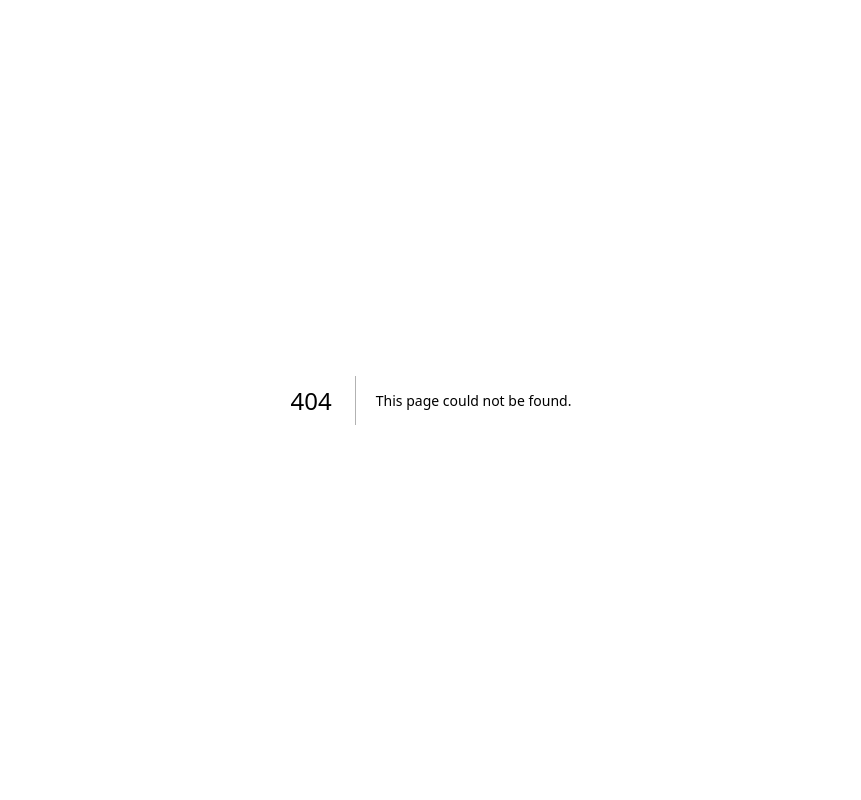
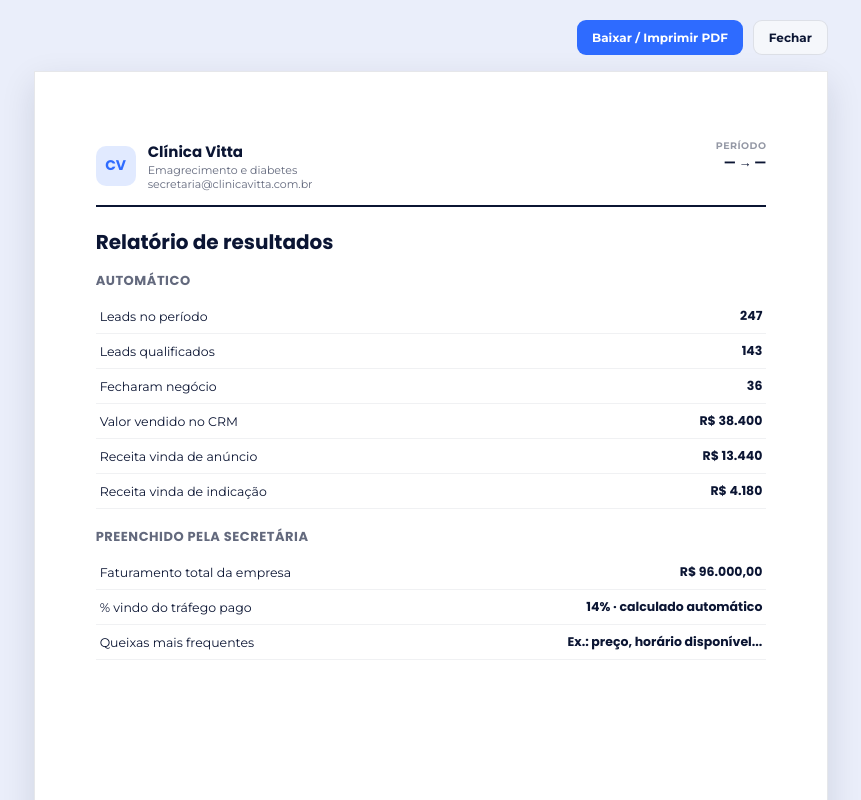
Before and after one commit to thaynaraaraujosc/CRM-AZUZ, a Next.js app: page /relatorio-pdf in a window 1280 px wide. Before the commit this address had no page. Shown: the top 800 px of the page, without its empty margins (209-1070 px from the left). Built offline with nearby package versions, Linux system fonts and the light colour scheme.

Commit message:
Relatórios: período vira editável com calendário (qualquer data), remove custo por venda, renomeia receita de tráfego pago pra anúncio e adiciona receita de indicação; Gerar PDF abre página A4 pronta pra imprimir/baixar com cabeçalho da clínica e rodapé AZUZ CRM

```diff
--- /dev/null
+++ b/src/app/relatorio-pdf/page.tsx
@@ -0,0 +1,278 @@
+"use client";
+
+import { Suspense } from "react";
+import { useSearchParams } from "next/navigation";
+
+import {
+  relatorioAutomatico,
+  relatorioManual,
+  workspace,
+} from "@/lib/data";
+
+const MESES = [
+  "jan", "fev", "mar", "abr", "mai", "jun",
+  "jul", "ago", "set", "out", "nov", "dez",
+];
+
+function formata(iso: string | null) {
+  if (!iso) return "—";
+  const [ano, mes, dia] = iso.split("-");
+  if (!ano || !mes || !dia) return iso;
+  return `${dia} ${MESES[Number(mes) - 1]} ${ano}`;
+}
+
+function marcaEmpresa(nome: string) {
+  return nome
+    .split(" ")
+    .filter(Boolean)
+    .slice(0, 2)
+    .map((p) => p[0])
+    .join("")
+    .toUpperCase();
+}
+
+export default function RelatorioPdfPage() {
+  return (
+    <Suspense fallback={null}>
+      <RelatorioPdfInner />
+    </Suspense>
+  );
+}
+
+function RelatorioPdfInner() {
+  const searchParams = useSearchParams();
+  const de = formata(searchParams.get("de"));
+  const ate = formata(searchParams.get("ate"));
+
+  return (
+    <div className="pdf-screen">
+      <div className="pdf-toolbar">
+        <button type="button" className="btn primary" onClick={() => window.print()}>
+          Baixar / Imprimir PDF
+        </button>
+        <button type="button" className="btn ghost" onClick={() => window.close()}>
+          Fechar
+        </button>
+      </div>
+
+      <div className="pdf-page">
+        <header className="pdf-header">
+          <div className="pdf-brand">
+            <div className="pdf-mark">{marcaEmpresa(workspace.name)}</div>
+            <div>
+              <p className="pdf-empresa">{workspace.name}</p>
+              <p className="pdf-segmento">{workspace.segment}</p>
+              <p className="pdf-email">{workspace.email}</p>
+            </div>
+          </div>
+          <div className="pdf-periodo">
+            <p className="l">Período</p>
+            <p className="v">
+              {de} → {ate}
+            </p>
+          </div>
+        </header>
+
+        <h1 className="pdf-titulo">Relatório de resultados</h1>
+
+        <section className="pdf-section">
+          <h2>Automático</h2>
+          <table className="pdf-table">
+            <tbody>
+              {relatorioAutomatico.map((stat) => (
+                <tr key={stat.label}>
+                  <td>{stat.label}</td>
+                  <td className="v">{stat.value}</td>
+                </tr>
+              ))}
+            </tbody>
+          </table>
+        </section>
+
+        <section className="pdf-section">
+          <h2>Preenchido pela secretária</h2>
+          <table className="pdf-table">
+            <tbody>
+              <tr>
+                <td>Faturamento total da empresa</td>
+                <td className="v">{relatorioManual.faturamento}</td>
+              </tr>
+              <tr>
+                <td>% vindo do tráfego pago</td>
+                <td className="v">{relatorioManual.percentualPago}</td>
+              </tr>
+              <tr>
+                <td>Queixas mais frequentes</td>
+                <td className="v">{relatorioManual.queixasPlaceholder}</td>
+              </tr>
+            </tbody>
+          </table>
+        </section>
+
+        <footer className="pdf-footer">AZUZ CRM</footer>
+      </div>
+
+      <style>{`
+        .pdf-screen {
+          min-height: 100vh;
+          background: var(--navy-raised-2);
+          display: flex;
+          flex-direction: column;
+          align-items: center;
+          padding: 20px 16px 60px;
+        }
+
+        .pdf-toolbar {
+          width: 100%;
+          max-width: 210mm;
+          display: flex;
+          gap: 10px;
+          justify-content: flex-end;
+          margin-bottom: 16px;
+        }
+
+        .pdf-page {
+          width: 210mm;
+          min-height: 297mm;
+          max-width: 100%;
+          background: var(--white);
+          border: 1px solid var(--line);
+          box-shadow: 0 12px 32px rgba(11, 21, 51, 0.12);
+          padding: 18mm 16mm;
+          display: flex;
+          flex-direction: column;
+        }
+
+        .pdf-header {
+          display: flex;
+          align-items: flex-start;
+          justify-content: space-between;
+          gap: 16px;
+          padding-bottom: 14px;
+          border-bottom: 2px solid var(--ink);
+        }
+
+        .pdf-brand {
+          display: flex;
+          align-items: center;
+          gap: 12px;
+        }
+
+        .pdf-mark {
+          width: 40px;
+          height: 40px;
+          border-radius: 10px;
+          background: var(--blue-soft);
+          color: var(--blue);
+          display: flex;
+          align-items: center;
+          justify-content: center;
+          font-family: var(--display);
+          font-weight: 700;
+          font-size: 14px;
+          flex: 0 0 auto;
+        }
+
+        .pdf-empresa {
+          font-family: var(--display);
+          font-weight: 700;
+          font-size: 15px;
+        }
+
+        .pdf-segmento,
+        .pdf-email {
+          font-size: 11px;
+          color: var(--text-muted);
+        }
+
+        .pdf-periodo {
+          text-align: right;
+        }
+
+        .pdf-periodo .l {
+          font-size: 9.5px;
+          font-weight: 700;
+          letter-spacing: 0.05em;
+          text-transform: uppercase;
+          color: var(--text-faint);
+        }
+
+        .pdf-periodo .v {
+          font-family: var(--display);
+          font-weight: 700;
+          font-size: 13px;
+          margin-top: 2px;
+        }
+
+        .pdf-titulo {
+          font-family: var(--display);
+          font-weight: 700;
+          font-size: 20px;
+          margin: 20px 0 14px;
+        }
+
+        .pdf-section {
+          margin-bottom: 18px;
+        }
+
+        .pdf-section h2 {
+          font-family: var(--display);
+          font-weight: 700;
+          font-size: 13px;
+          margin-bottom: 8px;
+          text-transform: uppercase;
+          letter-spacing: 0.04em;
+          color: var(--text-muted);
+        }
+
+        .pdf-table {
+          width: 100%;
+          border-collapse: collapse;
+        }
+
+        .pdf-table td {
+          padding: 8px 4px;
+          border-bottom: 1px solid var(--line-soft);
+          font-size: 12.5px;
+        }
+
+        .pdf-table td.v {
+          text-align: right;
+          font-family: var(--display);
+          font-weight: 700;
+        }
+
+        .pdf-footer {
+          margin-top: auto;
+          padding-top: 20px;
+          text-align: center;
+          font-size: 8px;
+          letter-spacing: 0.06em;
+          text-transform: uppercase;
+          color: var(--text-faint);
+        }
+
+        @media print {
+          .pdf-toolbar {
+            display: none;
+          }
+          .pdf-screen {
+            background: var(--white);
+            padding: 0;
+          }
+          .pdf-page {
+            border: none;
+            box-shadow: none;
+            width: auto;
+            min-height: auto;
+            padding: 0;
+          }
+          @page {
+            size: A4;
+            margin: 18mm 16mm;
+          }
+        }
+      `}</style>
+    </div>
+  );
+}
--- a/src/lib/data.ts
+++ b/src/lib/data.ts
@@ -12,6 +12,7 @@
   name: "Clínica Vitta",
   slug: "clinicavitta",
   segment: "Emagrecimento e diabetes",
+  email: "secretaria@clinicavitta.com.br",
 };
 
 export const currentUser = {
@@ -1010,8 +1011,8 @@
   { label: "Leads qualificados", value: "143" },
   { label: "Fecharam negócio", value: "36" },
   { label: "Valor vendido no CRM", value: "R$ 38.400" },
-  { label: "Receita vinda do tráfego pago", value: "R$ 13.440" },
-  { label: "Custo por venda (tráfego pago)", value: "R$ 267" },
+  { label: "Receita vinda de anúncio", value: "R$ 13.440" },
+  { label: "Receita vinda de indicação", value: "R$ 4.180" },
 ];
 
 export const relatorioManual = {
```
Also changed, not shown: src/app/(app)/relatorios/page.tsx (+73 -9 lines).
